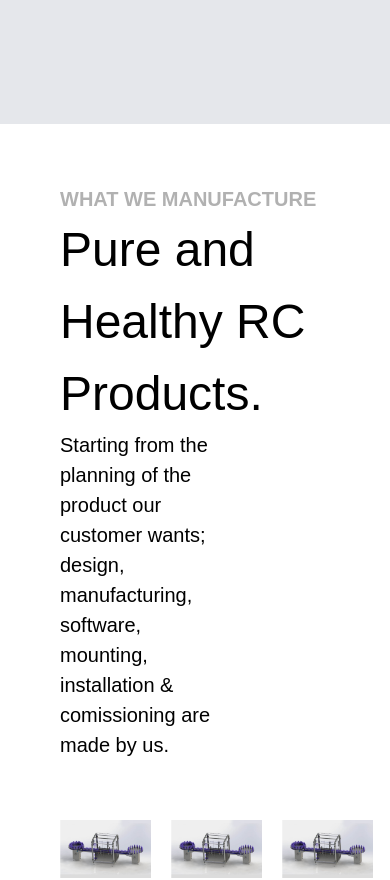
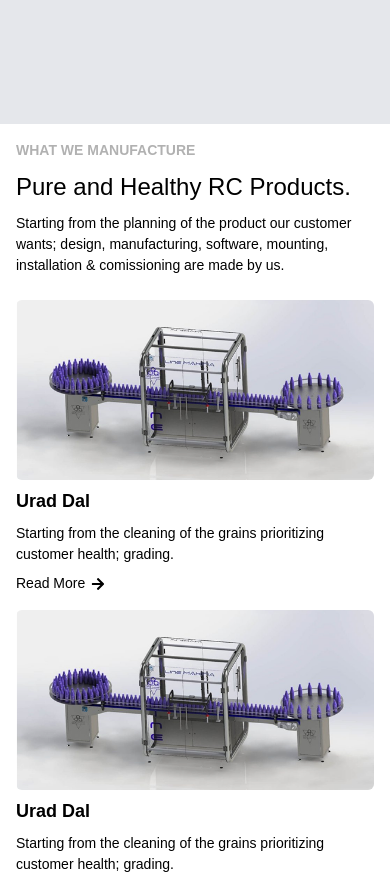
Before and after one commit to piyushpaliwalcodes/rc, a Next.js app: page / in a window 390 px wide. Shown: the part 4880-5760 px from the top of the page. Built offline with nearby package versions, Linux system fonts and the light colour scheme.

Commit message:
what we manufacture

```diff
--- a/components/Whatwemanufacture.tsx
+++ b/components/Whatwemanufacture.tsx
@@ -1,28 +1,24 @@
 import Image from "next/image"
 import { FaArrowRight } from "react-icons/fa"
 
-
 const Manufacturehighlight = () => {
     return (
-        <div className="flex flex-col  text-[20px]">
-           <h1 className="opacity-30 font-bold">WHAT WE MANUFACTURE</h1>
-           <p className="text-[48px] ">Pure and Healthy RC Products.</p>
-           <p className="w-[60%]">Starting from the planning of the product our customer wants; design, manufacturing, software, mounting, installation & comissioning are made by us.</p>
+        <div className="flex flex-col text-[18px] md:text-[20px] gap-2 md:gap-0">
+           <h1 className="opacity-30 font-bold text-[14px] md:text-[20px]">WHAT WE MANUFACTURE</h1>
+           <p className="text-[24px] md:text-[48px] ">Pure and Healthy RC Products.</p>
+           <p className="w-full md:w-[60%] text-[14px] md:text-[16px]">Starting from the planning of the product our customer wants; design, manufacturing, software, mounting, installation & comissioning are made by us.</p>
         </div>
     )
-
-
 }
-
 
 const Manufacturecardwithimage = ({src, title, description, link}: {src: string, title: string, description: string, link: string}) =>
 {
     return (
-    <div className="flex flex-col w-[430px] gap-[15px] ">
-        <Image src={src} alt={title} width={430} height={280}/>
-        <h1 className="text-[24px] font-bold">{title}</h1>
-        <p className="text-[20px]">{description}</p>
-        <a href={link} className="flex items-center gap-[10px] hover:cursor-pointer hover:underline">Read More <FaArrowRight/>
+    <div className="flex flex-col w-full md:w-[430px] gap-2 md:gap-[15px] ">
+        <Image src={src} alt={title} width={430} height={280} className="w-full h-[180px] md:h-[280px] object-cover rounded-md"/>
+        <h1 className="text-[18px] md:text-[24px] font-bold">{title}</h1>
+        <p className="text-[14px] md:text-[20px]">{description}</p>
+        <a href={link} className="flex items-center gap-[6px] md:gap-[10px] text-[14px] md:text-base hover:cursor-pointer hover:underline">Read More <FaArrowRight/>
         </a>
     </div>
     )
@@ -30,8 +26,6 @@ const Manufacturecardwithimage = ({src, title, description, link}: {src: string,
 
 const Whatwemanufacture = () =>
 {
-
-
     const manufacturedata = [
         {
             src:"/images/machine1.png",
@@ -51,13 +45,11 @@ const Whatwemanufacture = () =>
             description:"Starting from the cleaning of the grains prioritizing customer health; grading.",
             link:"/products/urad-dal"
         },
-
-
     ]
     return (
-        <div className="flex flex-col p-[60px] gap-[60px] text-black max-w-full">
+        <div className="flex flex-col p-4 md:p-[60px] gap-6 md:gap-[60px] text-black max-w-full">
             <Manufacturehighlight />
-            <div className="flex gap-[20px]">
+            <div className="flex flex-col md:flex-row gap-4 md:gap-[20px] w-full">
                 {
                     manufacturedata.map((item, index) => (
                         <Manufacturecardwithimage key={index} {...item} />
@@ -68,5 +60,4 @@ const Whatwemanufacture = () =>
     )
 }
 
-
 export default Whatwemanufacture;
```
